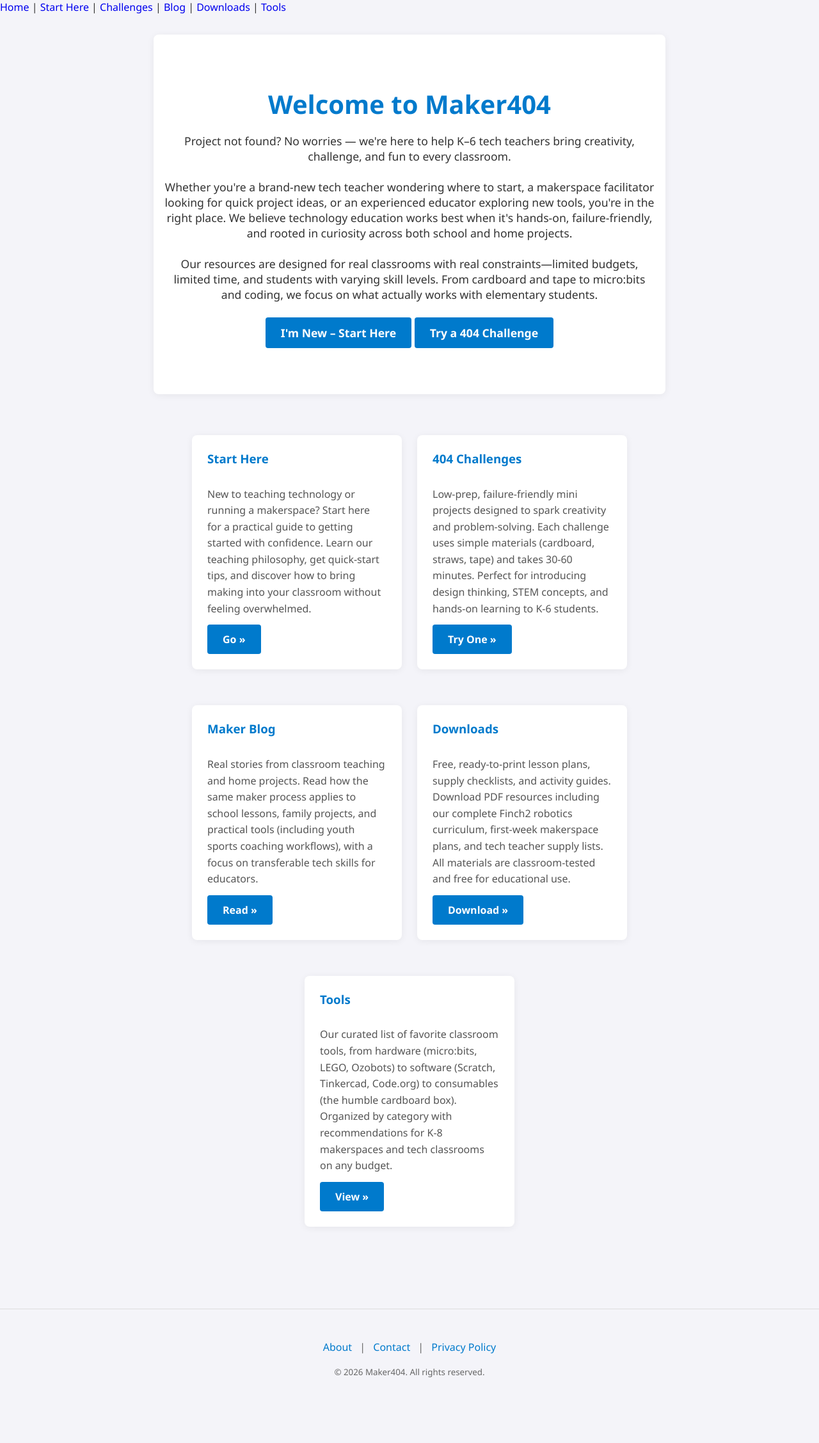
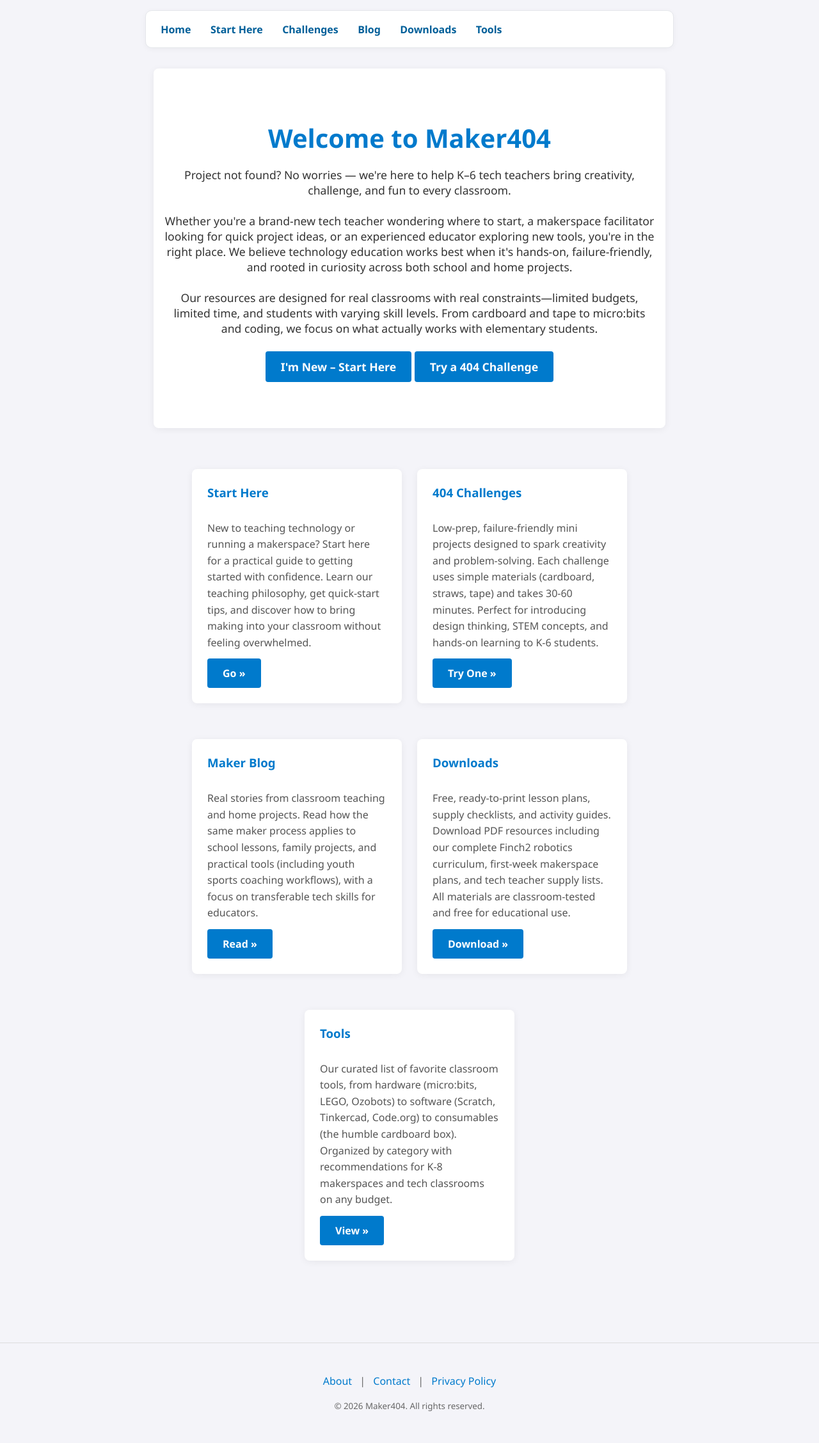
Before and after one commit to GW228g/maker404, a Jekyll site: the page built from index.md, in a window 1280 px wide. Shown: the whole page at 64% size. Built offline with Jekyll 4.4.1, drawn with Linux system fonts in a browser that asks for light colours; before the commit the page ends 2202 px from its top, so only the background shows below that.

Commit message:
nav bar updates

```diff
--- a/_layouts/home.html
+++ b/_layouts/home.html
@@ -9,12 +9,12 @@
   <link rel="stylesheet" href="/assets/style.css">
 </head>
 <body>
-  <nav>
-    <a href="/">Home</a> |
-    <a href="/start-here/">Start Here</a> |
-    <a href="/404-challenges/">Challenges</a> |
-    <a href="/blog/">Blog</a> |
-    <a href="/downloads/">Downloads</a> |
+  <nav aria-label="Main navigation">
+    <a href="/">Home</a>
+    <a href="/start-here/">Start Here</a>
+    <a href="/404-challenges/">Challenges</a>
+    <a href="/blog/">Blog</a>
+    <a href="/downloads/">Downloads</a>
     <a href="/tools/">Tools</a>
   </nav>
   <main>
--- a/assets/style.css
+++ b/assets/style.css
@@ -37,6 +37,34 @@ a {
 
 .site-nav a:hover {
   text-decoration: underline;
+}
+
+/* Main nav used by layout templates */
+body > nav {
+  max-width: 800px;
+  margin: 1rem auto 0;
+  padding: 0.75rem;
+  background: #ffffff;
+  border: 1px solid #e5e7eb;
+  border-radius: 10px;
+  display: flex;
+  flex-wrap: wrap;
+  gap: 0.5rem;
+  box-shadow: 0 2px 10px rgba(0, 0, 0, 0.04);
+}
+
+body > nav a {
+  color: #005f99;
+  font-weight: 600;
+  padding: 0.35rem 0.7rem;
+  border-radius: 999px;
+  transition: background-color 0.2s, color 0.2s;
+}
+
+body > nav a:hover {
+  background: #e6f3ff;
+  color: #003d66;
+  text-decoration: none;
 }
 
 /* ——— Hero ——— */
@@ -270,6 +298,11 @@ footer a:hover {
   .hero h1 {
     font-size: 2rem;
   }
+
+  body > nav {
+    margin: 0.75rem 1rem 0;
+    padding: 0.6rem;
+  }
 }
 /* ========================================
    FINCH2 DOWNLOADS PAGE STYLING
```
Also changed, not shown: _layouts/default.html (+6 -6 lines), _layouts/post.html (+6 -6 lines).
